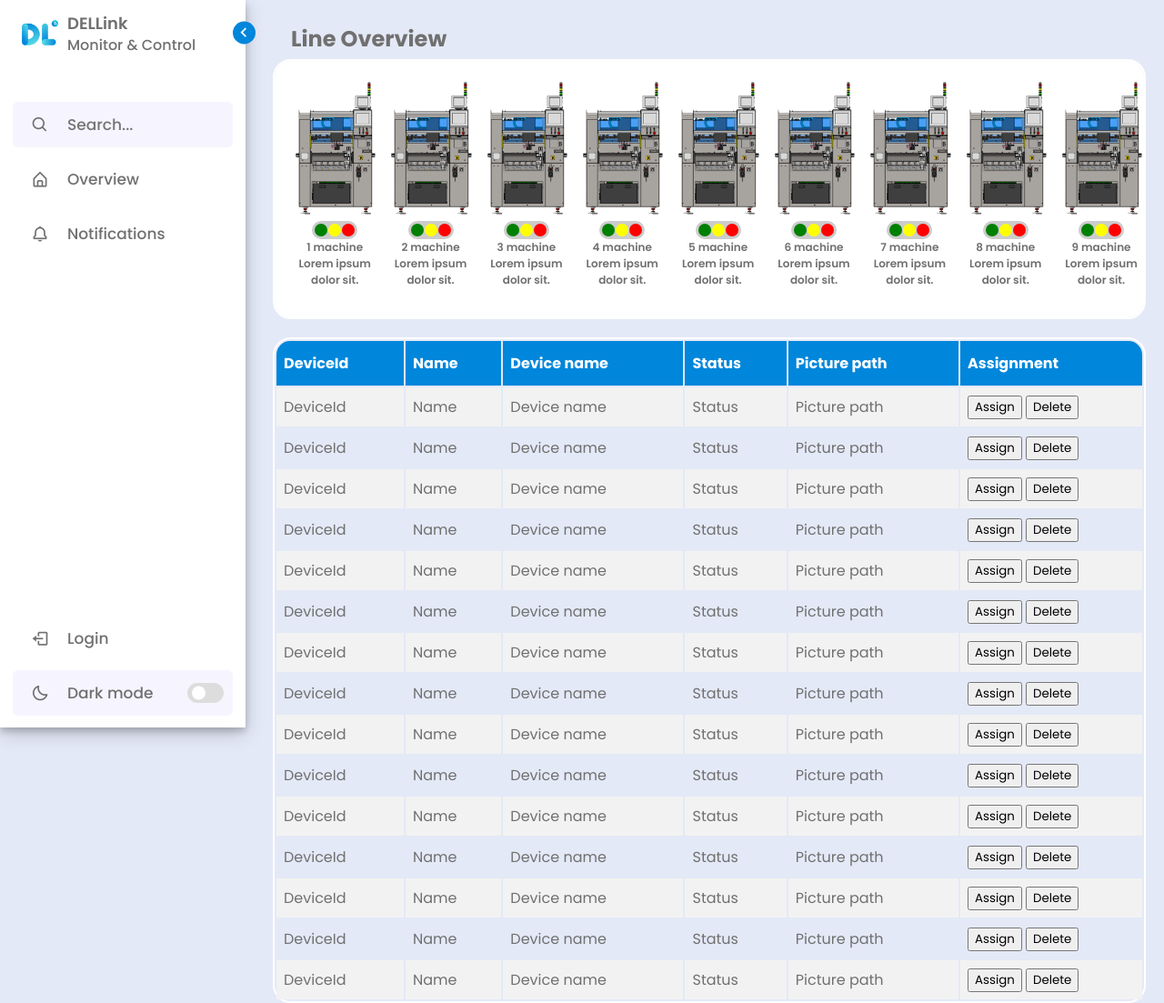
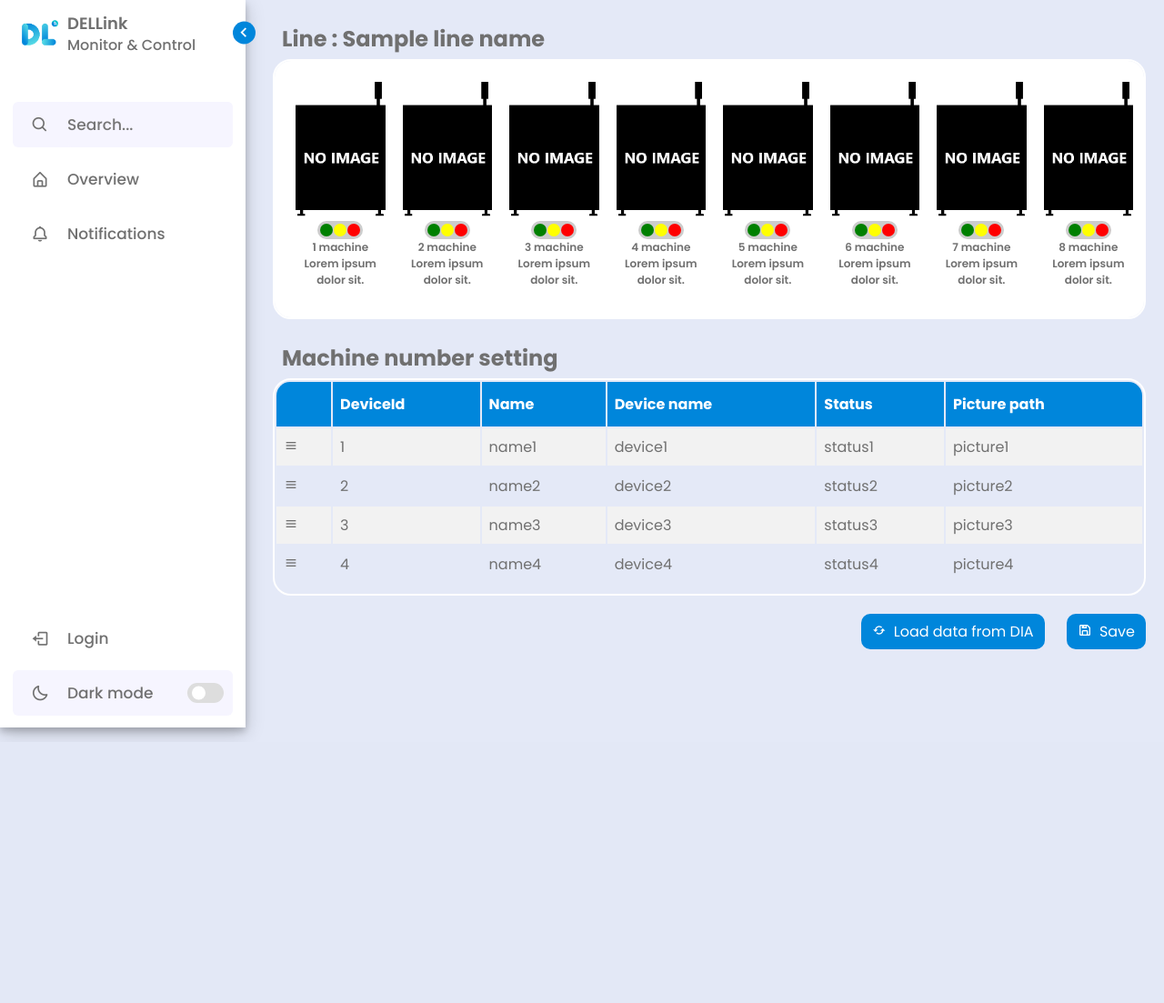
Before and after one commit to karunvee/DELLINK_with_Django, a Django app: template app/templates/line_view.html in a window 1280 px wide. Shown: the whole page at 91% size. After the commit the page ends 812 px from the top, so only its background shows below. Run offline with Django 3.2, Linux system fonts and the light colour scheme; the template is opened without the code that fills it: most values are stand-ins (such as "Sample title", 1, 10 or a date in 2020); parts of the project's set-up code (start-up, migrations or seed data) failed here and were passed over; some libraries are stand-ins or nearby versions.

Commit message:
update 20-1-2023

```diff
--- a/DELLINK/settings.py
+++ b/DELLINK/settings.py
@@ -10,6 +10,7 @@ For the full list of settings and their values, see
 https://docs.djangoproject.com/en/3.2/ref/settings/
 """
 from pathlib import Path
+import os
 
 # Build paths inside the project like this: BASE_DIR / 'subdir'.
 BASE_DIR = Path(__file__).resolve().parent.parent
@@ -146,3 +147,7 @@ STATIC_URL = 'static/'
 # https://docs.djangoproject.com/en/3.2/ref/settings/#default-auto-field
 
 DEFAULT_AUTO_FIELD = 'django.db.models.BigAutoField'
+
+STATICFILES_DIRS = [
+    os.path.join(BASE_DIR, "static"),
+]
--- a/app/admin.py
+++ b/app/admin.py
@@ -7,3 +7,7 @@ from .models import *
 class LineInfoAdmin(admin.ModelAdmin):
     list_display = ('name', 'detail', 'id', 'ip1', 'port1', 'ip2', 'port2', 'ip3', 'port3', 'ip4', 'port4')
 admin.site.register(PlantInfo, LineInfoAdmin)
+
+class LineRowAdmin(admin.ModelAdmin):
+    list_display = ('deviceId', 'name', 'deviceName', 'picturePath', 'number')
+admin.site.register(LineRow, LineRowAdmin)
--- a/app/static/css/line_view.css
+++ b/app/static/css/line_view.css
@@ -6,8 +6,9 @@
     display: block;
     align-items: center;
 }
-.line-container h1{
-    margin: 25px auto 5px 20px;
+.header h1{
+    margin: 25px auto 5px 60px;
+    color: var(--text-color);
 }
 .machine-field{
   background-color: var(--sidebar-color);
@@ -110,8 +111,9 @@
 
 .list-machines {
   border-radius: 20px;
-  margin: 20px 20px 20px 50px;
+  margin: 0 20px 20px 50px;
   border: 2px solid #fff;
+  padding-bottom: 10px;
 }
 .table-machines {
   width: 100%;
@@ -121,10 +123,7 @@
 .table-machines td, .table-machines th {
   padding: 8px;
 }
-.table-machines tr:last-child{
-  border-bottom-left-radius: 15px;
-  border-bottom-right-radius: 15px;
-}
+
 .table-machines tr:nth-child(even){background-color: var(--table-color);}
 
 .table-machines tr:hover {background-color: var(--highlight-text);}
@@ -143,6 +142,35 @@
   background-color: #0086DB;
   color: #fff;
 }
-.list-machines .colunm-assignment{
-  width: 200px;
+.list-machines .column-drag{
+  width: 60px;
 }
+.table-machines input{
+  cursor: default;
+  border: 0;
+  background-color: transparent;
+  font-weight: 500;
+  font-size: 14px;
+}
+
+.column-drag:hover{
+  cursor: grab;
+}
+.panel-func{
+  position: absolute;
+  right: 0;
+}
+.btn-set-lineup{
+  margin: 0 20px 20px 0;
+  padding: 5px 10px;
+  border: 2px solid transparent;
+  border-radius: 10px;
+  color: #fff;
+  background-color: #0086DB;
+  font-size: 16px;
+}
+.btn-set-lineup:hover{
+  cursor: pointer;
+  opacity: 0.8;
+  border: 2px solid #004d80;
+}
--- a/app/templates/line_view.html
+++ b/app/templates/line_view.html
@@ -6,18 +6,19 @@
     <meta http-equiv="X-UA-Compatible" content="IE=edge">
     <meta name="viewport" content="width=device-width, initial-scale=1.0">
     <link rel="stylesheet" href="{% static 'css/line_view.css' %}">
+    <link href='https://unpkg.com/boxicons@2.1.4/css/boxicons.min.css' rel='stylesheet'>
     <title>Document</title>
 </head>
 <body>
     {% include "main_templates/menubar.html" %}
     <section class="header">
+        <h1>Line : {{line_name}}</h1>
         <div class="line-container">
-            <h1>Line Overview</h1>
             <div class="container">
                 <div class="machine-field">
                     {% for index in 123456789101112|make_list %}
                         <div class="machine">
-                            <img class="machine-img" src="{% static "img/autoInsert-removebg-preview.png" %}" alt=""/>
+                            <img class="machine-img" src="{% static "img/default.png" %}" alt=""/>
                             <div class="light-status">
                                 <div class="green-light on"></div>
                                 <div class="yellow-light on"></div>
@@ -38,35 +39,41 @@
                 </div>
             </div>
         </div>
-
+        <h1>Machine number setting</h1>
             <div class="list-machines">
                     <table class="table-machines" id="table-machines">
+                        <tbody>
                             <tr>
-                    <th>DeviceId</th>
+                                <th class="column-drag"></th>
+                                <th>DeviceId </th>
                                 <th>Name</th>
                                 <th>Device name</th>
                                 <th>Status</th>
                                 <th>Picture path</th>
-                    <th class="colunm-assignment">Assignment</th>
                             </tr>
-                {% for index in 123456789101112|make_list %}
-                <tr>
-                    <td>DeviceId</td>
-                    <td>Name</td>
-                    <td>Device name</td>
-                    <td>Status</td>
-                    <td>Picture path</td>
-                    <td class="colunm-assignment">
-                        <button>Assign</button>
-                        <button>Delete</button>
-                    </td>
+                            {% for index in 1234|make_list %}
+                            <tr draggable="true" ondragstart="start()" ondragover="dragover()">
+                                <td class="column-drag"><i class='bx bx-menu'></i></td>
+                                <td>{{index}}</td>
+                                <td>name{{index}}</td>
+                                <td>device{{index}}</td>
+                                <td>status{{index}}</td>
+                                <td>picture{{index}}</td>
                             </tr>
                             {% endfor %}
+                        </tbody>
                     </table>
+
             </div>
 
+            <div class="panel-func">
+                <button class="btn-set-lineup" id="btn-load"><i class='bx bx-refresh'></i>&ensp;Load data from DIA</button>
+                <button class="btn-set-lineup" id="btn-upload"><i class='bx bx-save' ></i>&ensp;Save</button>
+            </div>
     </section>
 
+    <script src="https://code.jquery.com/jquery-3.6.0.min.js"></script>
+    <script src="http://ajax.googleapis.com/ajax/libs/jquery/1.11.1/jquery.min.js"></script>
     <script>
         // var socket = new WebSocket('ws://localhost:8000/ws/app/');
 
@@ -74,7 +81,57 @@
         //     raw_data = JSON.parse(e.data);
 
         // }
+        var dataTable = {};
+        var table = document.getElementById("table-machines");
 
+        $(document).ready(function() {
+        $("#btn-upload").on('click',function() {
+
+            for(let i=1; i < table.rows.length; i++){
+
+                var lineUpNo = table.rows[i].rowIndex;
+                dataTable[String(lineUpNo)] = [];
+
+                for(let j=1; j < table.rows[i].cells.length; j++){
+                    var data = table.rows[i].cells[j].innerHTML;
+
+                    dataTable[String(lineUpNo)].push(data);
+                }
+            }
+
+            $.ajax({
+                type: "POST",
+                url: "{% url 'set_line' plant_name line_name %}",
+                data: JSON.stringify(dataTable),
+                contentType: "application/json; charset=utf-8",
+                dataType: "json",
+                success: function (response) {
+                    alert("Saved!");
+                },
+                error : function(xhr, errmsg, err) {
+                        alert("Could not be saved!");
+                    }
+            });
+
+            });
+        });
+
+
+        var row;
+        function start(){
+        row = event.target;
+        }
+        function dragover(){
+        var e = event;
+        e.preventDefault();
+
+        let children= Array.from(e.target.parentNode.parentNode.children);
+
+        if(children.indexOf(e.target.parentNode)>children.indexOf(row))
+            e.target.parentNode.after(row);
+        else
+            e.target.parentNode.before(row);
+        }
     </script>
 </body>
 </html>
--- a/app/urls.py
+++ b/app/urls.py
@@ -1,8 +1,15 @@
 from django.urls import include, path
 from . import views
 from .views import View
+from django.conf import settings
+from django.conf.urls.static import static
+
 urlpatterns = [
     path('', views.home_view , name='home_view'),
     path('line_view/pt<str:pt>ln<str:ln>/', views.line_view, name='line_view'),
     path('machine_view/pt<str:pt>ln<str:ln>mc<str:mc>/', views.machine_view, name='machine_view'),
+    path('set_line/pt<str:pt>ln<str:ln>/', views.SetLine, name="set_line"),
 ]
+
+if settings.DEBUG:
+    urlpatterns += static(settings.STATIC_URL, document_root=settings.STATIC_ROOT)
```
Also changed, not shown: app/froms.py (added, +7 -0 lines), app/models.py (+17 -0 lines), app/views.py (+31 -2 lines), app/migrations/0002_linerow.py (added), app/migrations/0003_auto_20230118_1456.py (added), app/migrations/0004_alter_linerow_picturepath.py (added), app/migrations/0005_alter_linerow_picturepath.py (added), app/migrations/0006_alter_linerow_picturepath.py (added), app/static/img/default.png (added), db.sqlite3, 3 other files. Lines whose indentation alone changed are shown as unchanged.
